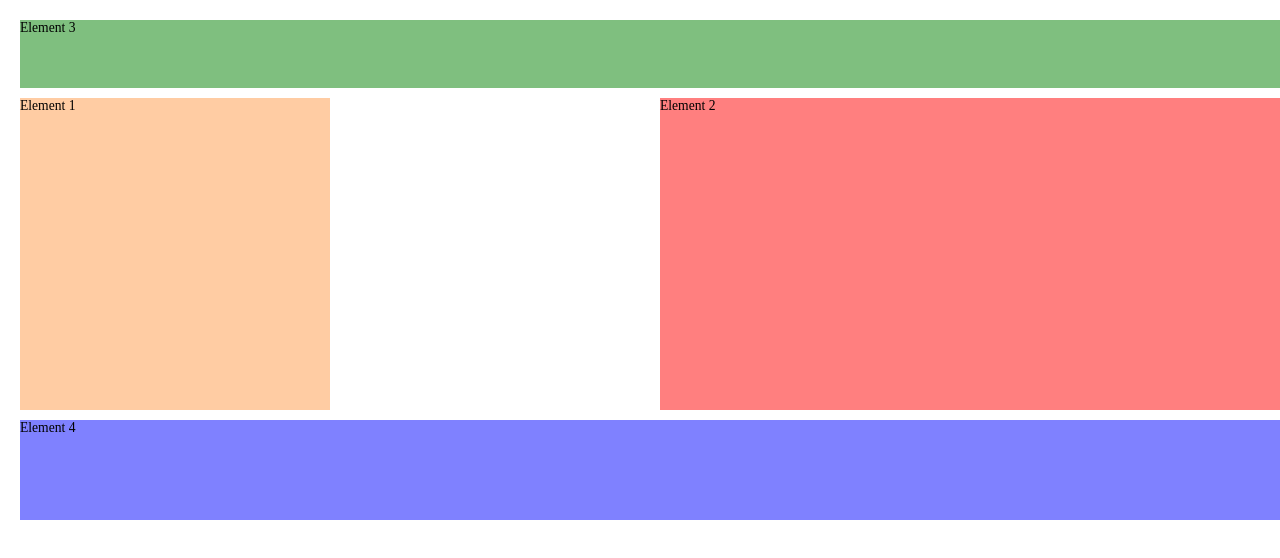
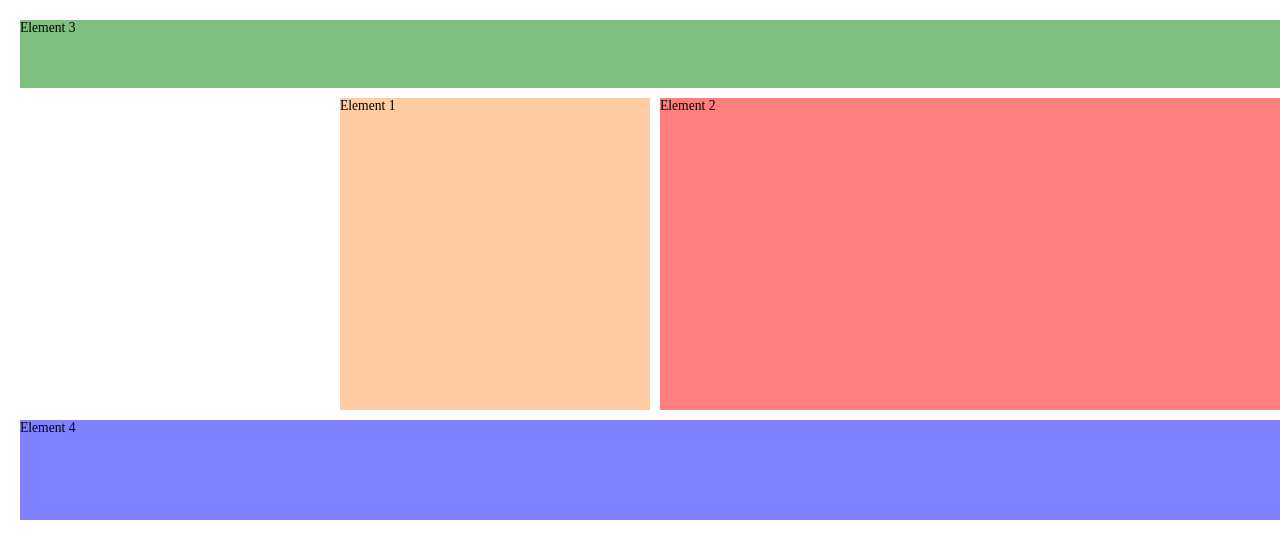
Before and after one commit to butterbeetle/css-practice, a React (Create React App) app: page /grid in a window 1280 px wide. Shown: the top 558 px of the page. Built offline with nearby package versions, Linux system fonts and the light colour scheme.

Commit message:
[63] 자동생성

```diff
--- a/src/examplar/GridExam.module.css
+++ b/src/examplar/GridExam.module.css
@@ -3,10 +3,10 @@
   display: grid;
   height: 500px;
   grid-template-columns: 200px 5rem 20% auto;
-  grid-template-columns: repeat(4, 25%);
+  grid-template-columns: [hd-start] repeat(4, [col-start] 25% [col-end]) [hd-end];
   grid-template-rows:
-    [row-1-start]5rem
-    [row-1-end row-2-start]minmax(10px, auto)
+    [hd-start]5rem
+    [hd-end row-2-start]minmax(10px, auto)
     [row-2-end row-3-start]100px;
   /* grid-column-gap: 20px;
   grid-row-gap: 10px; */
@@ -19,6 +19,7 @@
 
 .el1 {
   background: rgba(255, 154, 72, 0.5);
+  grid-column: col-start 2 / col-end 2;
 }
 
 .el2 {
@@ -35,7 +36,7 @@
   grid-column-end: span 3;
   grid-row-start: row-1-start;
   grid-row-end: row-2-end; */
-  grid-area: header;
+  grid-area: hd;
 }
 
 .el4 {
```
